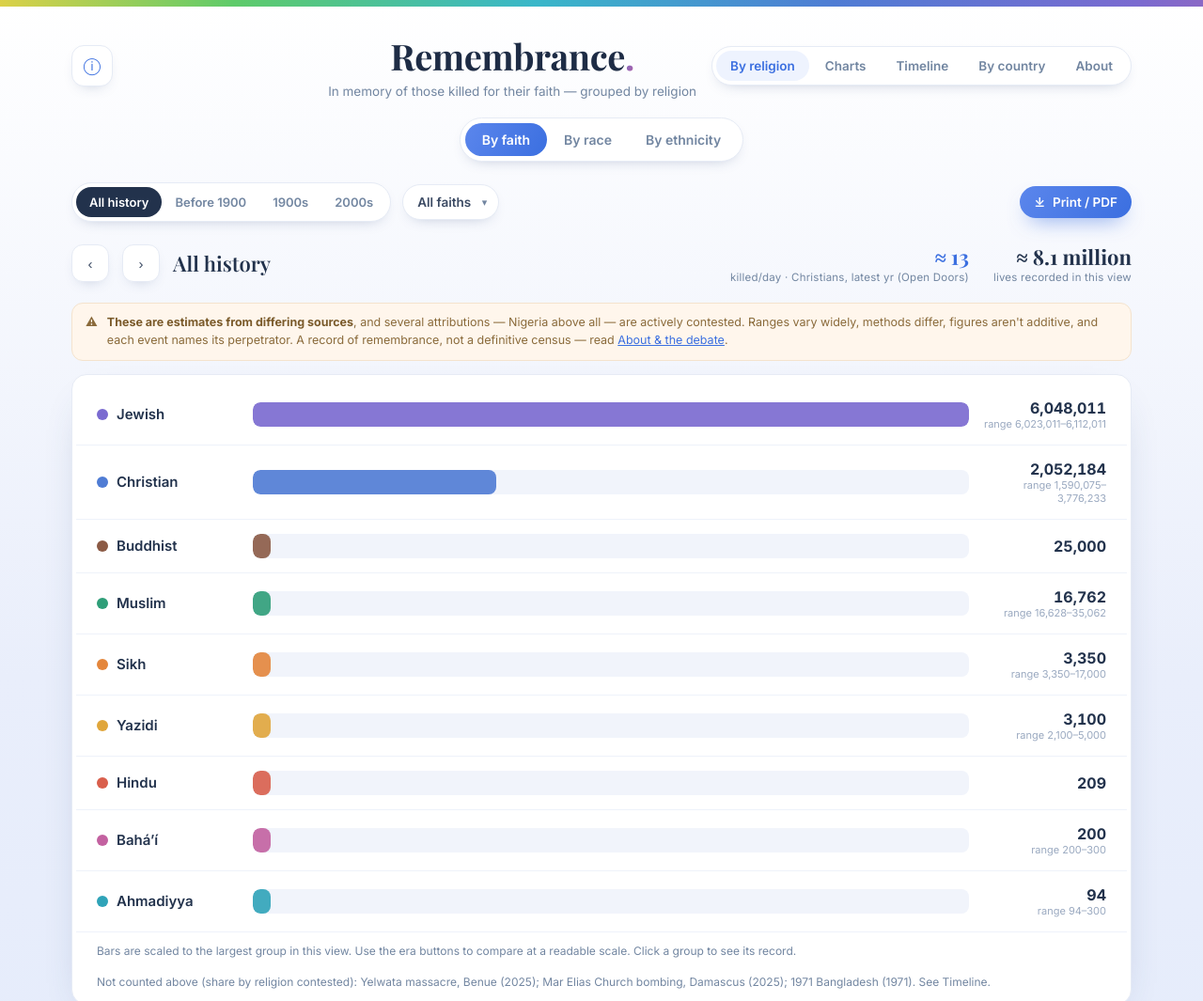
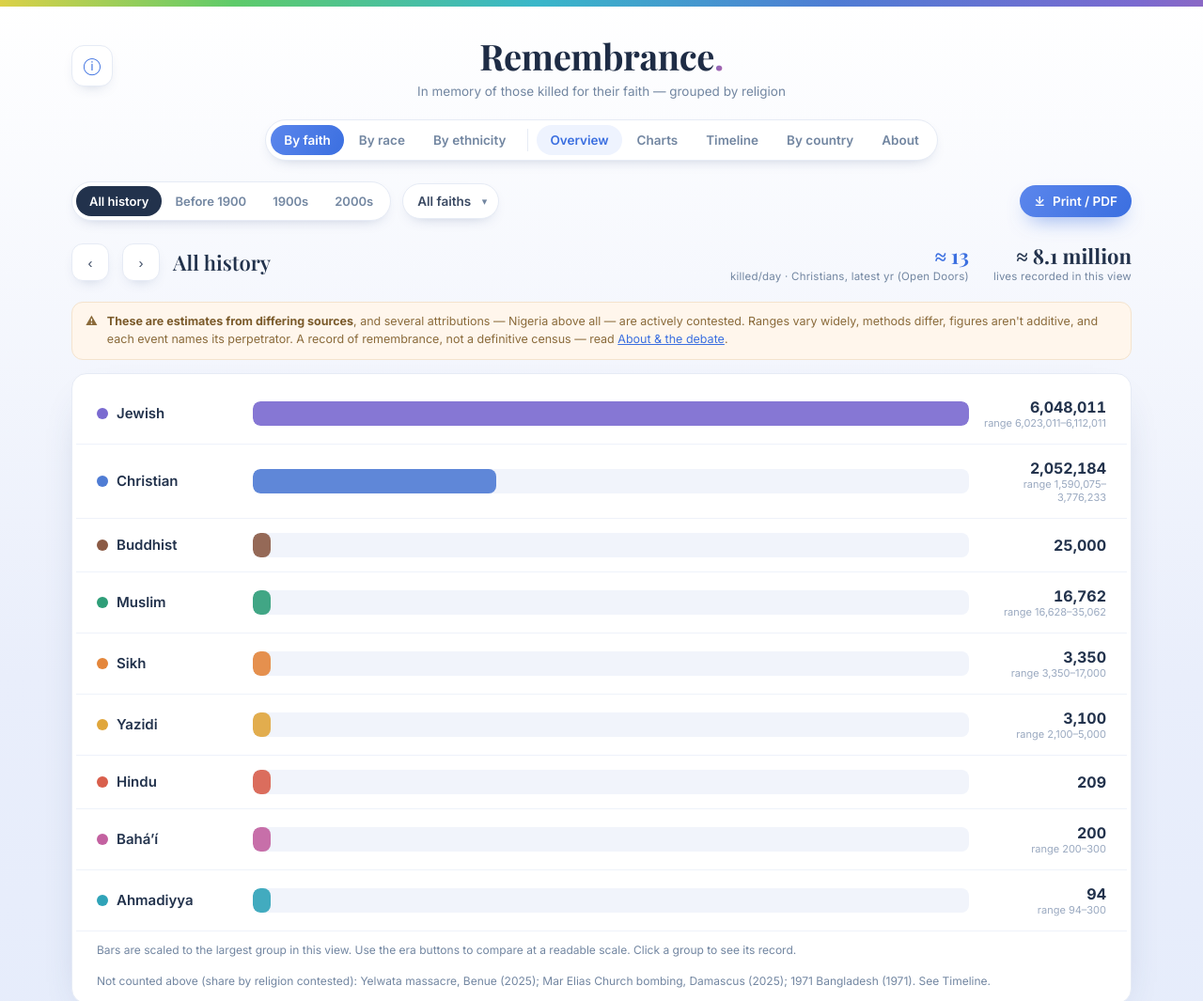
Before and after one commit to Hallalu/remembrance, a plain HTML site: page public/index.html in a window 1280 px wide. Shown: the top 1065 px of the page at 94% size. Drawn offline with nearby package versions, Linux system fonts and the light colour scheme.

Commit message:
Unify nav into one bar; real per-country breakdown; fixes

```diff
--- a/public/data.json
+++ b/public/data.json
@@ -64,12 +64,15 @@
       {"country":"Myanmar","rep":6700,"low":6700,"high":25000,"faiths":["Muslim"],"period":"2017","by":"Myanmar military & Buddhist mobs","src":"MSF · UN","contested":true,"note":"Rohingya genocide."},
       {"country":"Bosnia & Herzegovina","rep":8000,"low":8000,"high":8000,"faiths":["Muslim"],"period":"1995","by":"Bosnian Serb forces (Orthodox Christian)","src":"ICTY · ICJ","note":"Srebrenica genocide."},
       {"country":"Egypt","rep":356,"low":356,"high":356,"faiths":["Muslim","Christian"],"period":"2017","by":"ISIS","src":"Sinai · Palm Sunday","note":"Sinai Sufi mosque attack (311) + Coptic Palm Sunday bombings (45)."},
-      {"country":"Other sub-Saharan Africa","rep":1001,"low":1001,"high":1001,"faiths":["Christian"],"period":"per year (to Sep 2025)","by":"Islamist & armed groups","src":"Open Doors (SSA minus Nigeria)","note":"Christian faith-related killings in DRC, Cameroon, Mozambique and others."},
+      {"country":"DR Congo","rep":339,"low":339,"high":339,"faiths":["Christian"],"period":"per year (to Sep 2025)","by":"ADF/ISIS & armed groups","src":"Open Doors WWL 2026","note":"339 Christians killed for their faith."},
+      {"country":"Burkina Faso","rep":150,"low":150,"high":150,"faiths":["Christian"],"period":"per year (to Sep 2025)","by":"Islamist militants","src":"Open Doors WWL 2026","note":"150 Christians killed amid a jihadist insurgency."},
+      {"country":"Cameroon","rep":100,"low":100,"high":150,"faiths":["Christian"],"period":"per year (to Sep 2025)","by":"Islamist & armed groups","src":"Open Doors WWL 2026","note":"At least ~100 Christians killed for their faith."},
+      {"country":"Other sub-Saharan Africa","rep":412,"low":412,"high":412,"faiths":["Christian"],"period":"per year (to Sep 2025)","by":"Islamist & armed groups","src":"Open Doors (SSA remainder)","note":"Somalia, Sudan, Mozambique, Mali and others — the sub-Saharan remainder beyond the named countries."},
       {"country":"Sri Lanka","rep":269,"low":269,"high":269,"faiths":["Christian"],"period":"2019","by":"ISIS-linked Islamists","src":"Easter bombings","note":"Church bombings on Easter Sunday."},
       {"country":"Iran","rep":200,"low":200,"high":300,"faiths":["Baháʼí"],"period":"since 1979","by":"Islamic Republic of Iran (state)","src":"HRW · BIC","note":"Executions and killings of Baháʼís."},
       {"country":"Pakistan","rep":94,"low":94,"high":300,"faiths":["Ahmadiyya"],"period":"2010–","by":"Tehrik-e-Taliban (Sunni extremist)","src":"HRW","note":"Ahmadi mosque massacre (2010, 94) plus ongoing targeted killings."},
       {"country":"New Zealand","rep":51,"low":51,"high":51,"faiths":["Muslim"],"period":"2019","by":"White-supremacist","src":"Christchurch","note":"Mosque shootings during Friday prayers."},
-      {"country":"Rest of world (Christian, faith-related)","rep":358,"low":358,"high":358,"faiths":["Christian"],"period":"per year (to Sep 2025)","by":"Various","src":"Open Doors (non-SSA)","note":"Faith-related Christian killings outside sub-Saharan Africa."},
+      {"country":"Other countries (outside sub-Saharan Africa)","rep":358,"low":358,"high":358,"faiths":["Christian"],"period":"per year (to Sep 2025)","by":"Various","src":"Open Doors (non-SSA)","note":"Faith-related Christian killings outside sub-Saharan Africa (e.g. Pakistan, India, Myanmar, Colombia)."},
       {"country":"United States","rep":11,"low":11,"high":11,"faiths":["Jewish"],"period":"2018","by":"White-supremacist antisemite","src":"Pittsburgh","note":"Tree of Life synagogue shooting."},
       {"country":"Bangladesh","rep":0,"low":200000,"high":3000000,"faiths":["Hindu"],"period":"1971","by":"Pakistan Army & allied militias (Muslim)","src":"Contested","contested":true,"excludeFromTotal":true,"note":"Hindus disproportionately targeted in the 1971 genocide; share of the 200,000–3,000,000 total contested — excluded from bars."}
     ],
--- a/public/index.html
+++ b/public/index.html
@@ -196,11 +196,17 @@ footer .mem{font-family:"Playfair Display",serif;font-style:italic;font-size:15p
   .secttl,.sev-note,.sevgrp{padding-left:12px;padding-right:12px}
   .charts{padding:12px}
 }
-/* lens toggle */
-.lensbar{display:flex;justify-content:center;margin-top:20px}
-.seg.lens{padding:5px}
-.seg.lens button{font-size:14px;padding:9px 18px}
-.seg.lens button[aria-pressed="true"]{background:linear-gradient(120deg,var(--blue-2),var(--blue));color:#fff}
+/* single unified top nav bar: lens + views together */
+.hspacer{min-height:1px}
+.navrow{display:flex;justify-content:center;margin-top:22px}
+.navbar{display:inline-flex;align-items:center;gap:3px;background:#fff;border:1px solid var(--line);border-radius:999px;padding:5px;box-shadow:var(--shadow-sm);flex-wrap:wrap;justify-content:center;max-width:100%}
+.navbar .ngroup{display:inline-flex;gap:2px;flex-wrap:wrap}
+.navdiv{width:1px;align-self:stretch;background:var(--line);margin:4px 6px}
+.navbar button{border:0;background:none;font-family:inherit;font-size:13.5px;font-weight:600;color:var(--muted);padding:8px 14px;border-radius:999px;cursor:pointer;white-space:nowrap;transition:.15s}
+.navbar button:hover{color:var(--ink)}
+.navbar .lensbtn[aria-pressed="true"]{background:linear-gradient(120deg,var(--blue-2),var(--blue));color:#fff}
+.navbar #tabs button[aria-selected="true"]{background:var(--blue-wash);color:var(--blue)}
+@media(max-width:640px){.navdiv{display:none}.navbar{gap:2px}}
 /* per-group bars in charts */
 .gbars{display:flex;flex-direction:column;gap:10px}
 .gbar{display:grid;grid-template-columns:118px 1fr 74px;align-items:center;gap:10px}
@@ -232,20 +238,24 @@ footer .mem{font-family:"Playfair Display",serif;font-style:italic;font-size:15p
         <h1>Remembrance<span class="dot">.</span></h1>
         <div class="sub">In memory of those killed for their faith — a worldwide record, grouped by religion</div>
       </div>
-      <div class="tabs" id="tabs" role="tablist">
-        <button role="tab" data-view="byrel" aria-selected="true">By religion</button>
-        <button role="tab" data-view="charts" aria-selected="false">Charts</button>
-        <button role="tab" data-view="timeline" aria-selected="false">Timeline</button>
-        <button role="tab" data-view="bycountry" aria-selected="false">By country</button>
-        <button role="tab" data-view="about" aria-selected="false">About</button>
-      </div>
+      <div class="hspacer"></div>
     </div>
 
-    <div class="lensbar">
-      <div class="seg lens" id="lensSeg" role="group" aria-label="Lens">
-        <button data-lens="faith" aria-pressed="true">By faith</button>
-        <button data-lens="race" aria-pressed="false">By race</button>
-        <button data-lens="ethnicity" aria-pressed="false">By ethnicity</button>
+    <div class="navrow">
+      <div class="navbar">
+        <div class="ngroup" id="lensSeg" role="group" aria-label="Lens">
+          <button class="lensbtn" data-lens="faith" aria-pressed="true">By faith</button>
+          <button class="lensbtn" data-lens="race" aria-pressed="false">By race</button>
+          <button class="lensbtn" data-lens="ethnicity" aria-pressed="false">By ethnicity</button>
+        </div>
+        <span class="navdiv" aria-hidden="true"></span>
+        <div class="ngroup" id="tabs" role="tablist">
+          <button role="tab" data-view="byrel" aria-selected="true">Overview</button>
+          <button role="tab" data-view="charts" aria-selected="false">Charts</button>
+          <button role="tab" data-view="timeline" aria-selected="false">Timeline</button>
+          <button role="tab" data-view="bycountry" aria-selected="false">By country</button>
+          <button role="tab" data-view="about" aria-selected="false">About</button>
+        </div>
       </div>
     </div>
 
@@ -519,7 +529,6 @@ function setLens(l){
   const sel=$('#relFilter');
   sel.innerHTML='<option value="all">'+(l==='faith'?'All faiths':l==='race'?'All races':'All ethnicities')+'</option>';
   Object.keys(DATA.religions||{}).forEach(r=>{const o=document.createElement('option');o.value=r;o.textContent=r;sel.appendChild(o);});
-  document.querySelector('#tabs button[data-view="byrel"]').textContent=l==='faith'?'By religion':l==='race'?'By race':'By ethnicity';
   document.querySelector('.brand .sub').textContent=l==='faith'?'In memory of those killed for their faith — grouped by religion':l==='race'?'In memory of those killed for their race — documented events, honest about myth':'In memory of those killed for their ethnicity — grouped by ethnic group';
   render();
 }
```
Also changed, not shown: report.json (added, +27 -0 lines), .aprizely.worklog.json.
